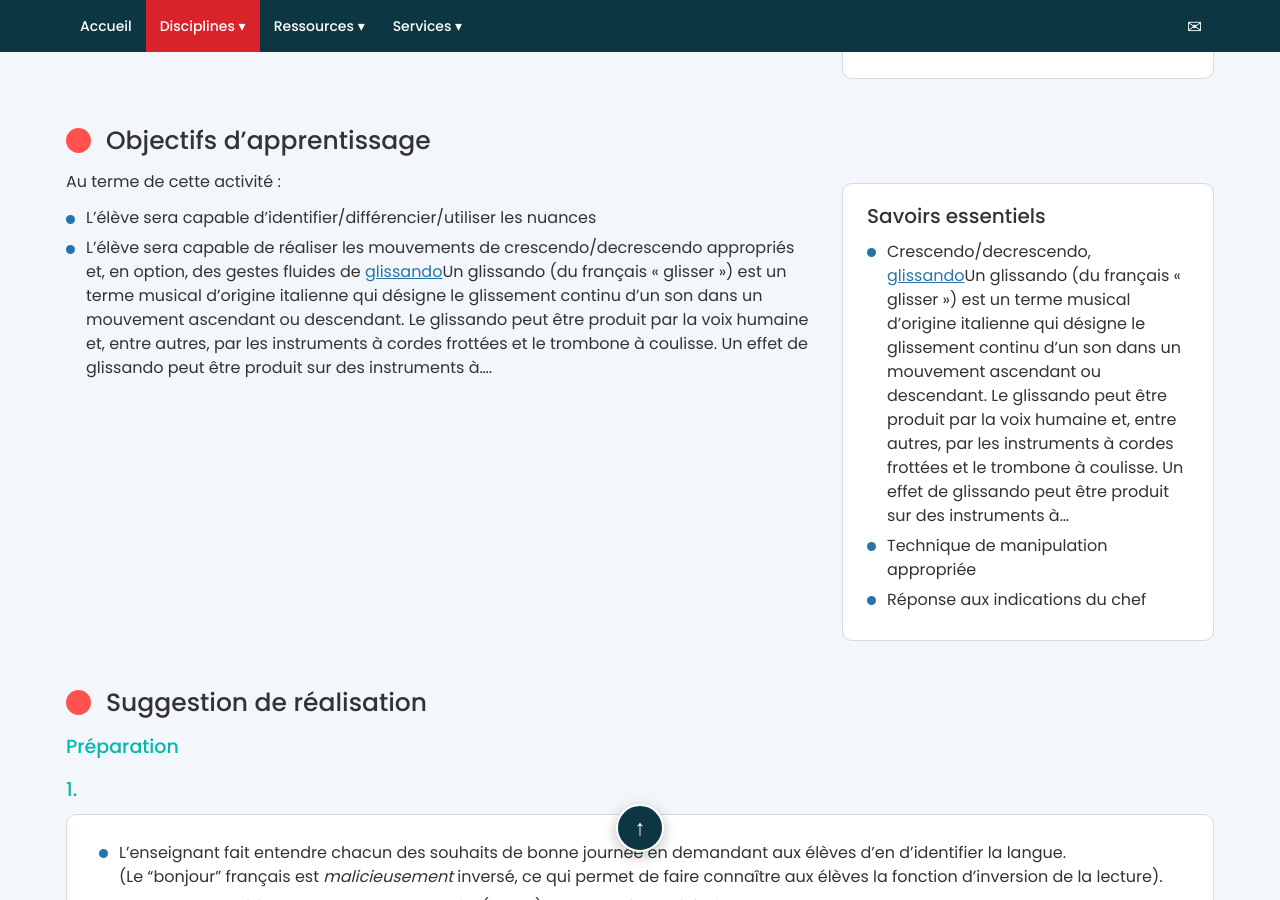
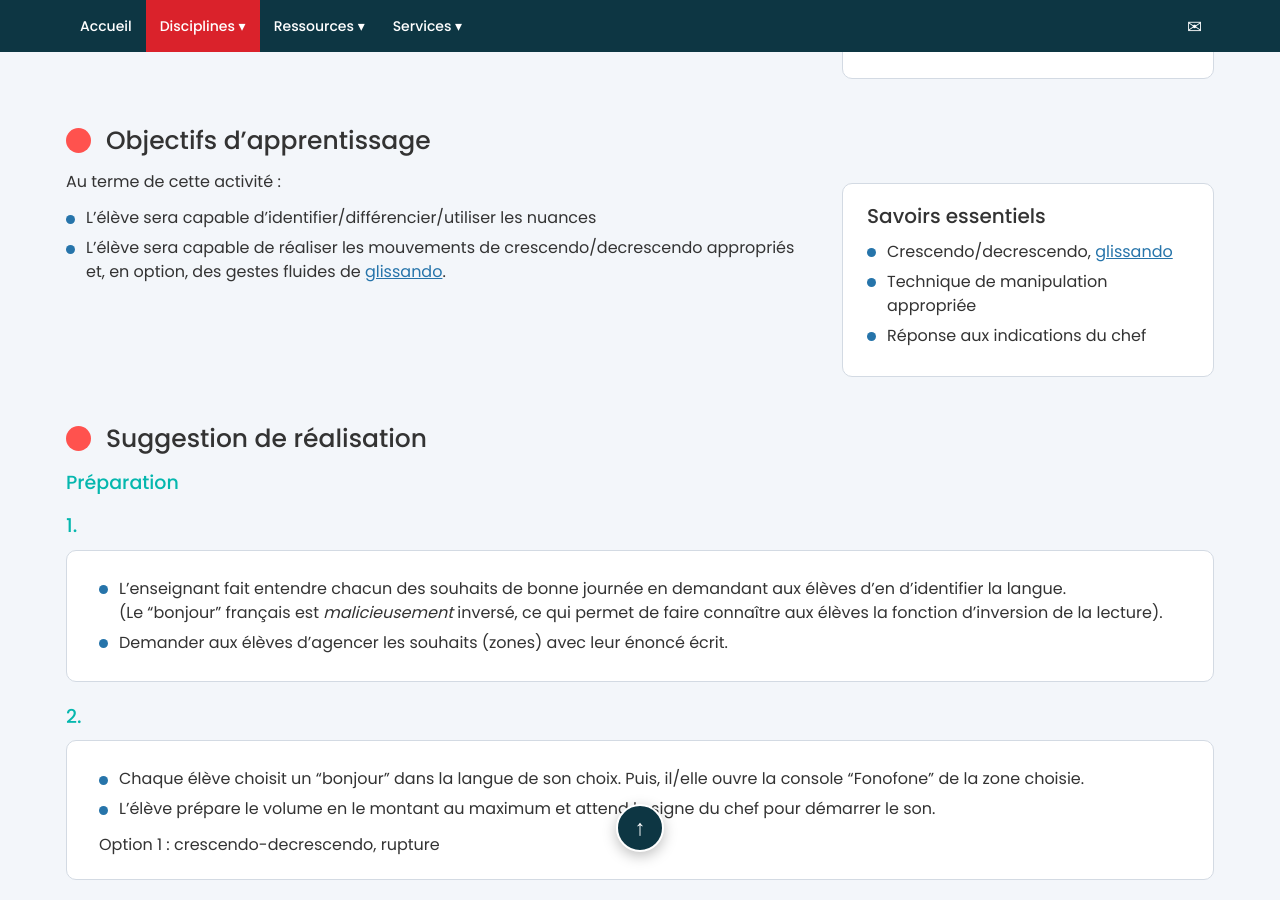
Before and after one commit to yves-fonofone/site-fonofone-revision, a Jekyll site: the page built from _activites/babelweb.md, in a window 1280 px wide and 900 px high, scrolled down 923 px. Built offline with Jekyll 4.4.1, drawn with Linux system fonts in a browser that asks for light colours.

Commit message:
Crescendo-decrescendo : définition du glissando retirée (le lien renvoie au lexique)
Co-Authored-By: Claude Opus 5.5 <noreply@anthropic.com>

```diff
--- a/_activites/babelweb.md
+++ b/_activites/babelweb.md
@@ -59,14 +59,14 @@ Réalisation au Camp musical Père-Lindsay, Val-St-Côme, Québec
 Au terme de cette activité :
 
 - L’élève sera capable d'identifier/différencier/utiliser les nuances
-- L’élève sera capable de réaliser les mouvements de crescendo/decrescendo appropriés et, en option, des gestes fluides de [glissando](../lexique.html#glissando)Un glissando (du français « glisser ») est un terme musical d'origine italienne qui désigne le glissement continu d'un son dans un mouvement ascendant ou descendant. Le glissando peut être produit par la voix humaine et, entre autres, par les instruments à cordes frottées et le trombone à coulisse. Un effet de glissando peut être produit sur des instruments à....
+- L’élève sera capable de réaliser les mouvements de crescendo/decrescendo appropriés et, en option, des gestes fluides de [glissando](../lexique.html#glissando).
 
 </div>
 <aside class="encadre encadre--blanc" markdown="1">
 
 ### Savoirs essentiels
 
-- Crescendo/decrescendo, [glissando](../lexique.html#glissando)Un glissando (du français « glisser ») est un terme musical d'origine italienne qui désigne le glissement continu d'un son dans un mouvement ascendant ou descendant. Le glissando peut être produit par la voix humaine et, entre autres, par les instruments à cordes frottées et le trombone à coulisse. Un effet de glissando peut être produit sur des instruments à...
+- Crescendo/decrescendo, [glissando](../lexique.html#glissando)
 - Technique de manipulation appropriée
 - Réponse aux indications du chef
 
```
